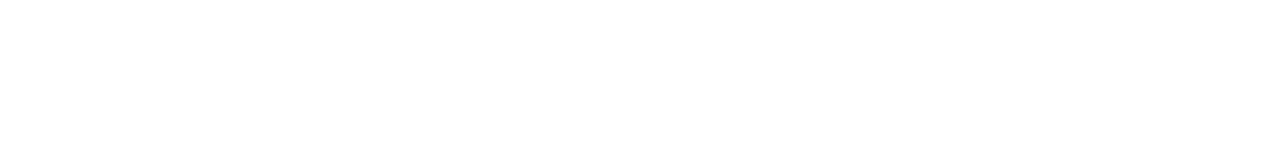
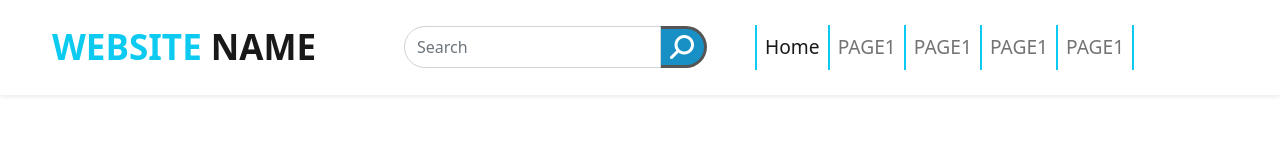
Before and after one commit to SyedJawwad/UI-Page, a plain HTML site: page index.html in a window 1280 px wide. Drawn offline with nearby package versions, Linux system fonts and the light colour scheme.

Commit message:
added nav bar

```diff
--- a/index.html
+++ b/index.html
@@ -1,5 +1,6 @@
 <!DOCTYPE html>
 <html>
+
 <head>
     <meta charset="utf-8">
     <meta http-equiv="X-UA-Compatible" content="IE=edge">
@@ -7,10 +8,62 @@
     <meta name="description" content="">
     <meta name="viewport" content="width=device-width, initial-scale=1">
     <link rel="stylesheet" href="/style.css">
+    <link href="https://cdn.jsdelivr.net/npm/bootstrap@5.2.3/dist/css/bootstrap.min.css" rel="stylesheet"
+        integrity="sha384-rbsA2VBKQhggwzxH7pPCaAqO46MgnOM80zW1RWuH61DGLwZJEdK2Kadq2F9CUG65" crossorigin="anonymous">
+    <link rel="stylesheet" href="https://cdnjs.cloudflare.com/ajax/libs/font-awesome/6.4.2/css/all.min.css"
+        integrity="sha512-z3gLpd7yknf1YoNbCzqRKc4qyor8gaKU1qmn+CShxbuBusANI9QpRohGBreCFkKxLhei6S9CQXFEbbKuqLg0DA=="
+        crossorigin="anonymous" referrerpolicy="no-referrer" />
 </head>
+
 <body>
+    <nav class="navbar navbar-expand-lg bg-white sticky-top navbar-light p-3 shadow-sm">
+        <div class="container-fluid">
+            <a class="navbar-brand px-4" href="#"><strong><span class="text-info">WEBSITE</span> NAME</strong></a>
+            <button class="navbar-toggler" type="button" data-bs-toggle="collapse" data-bs-target="#navbarTogglerDemo02"
+                aria-controls="navbarTogglerDemo02" aria-expanded="false" aria-label="Toggle navigation">
+                <span class="navbar-toggler-icon"></span>
+            </button>
+            <div class="collapse navbar-collapse" id="navbarTogglerDemo02">
+                <div class="d-flex my-1 align-items-center">
+                    <form action="#" method="#" role="search">
+                        <div class="input-group px-5">
+                            <input class="form-control" placeholder="Search" name="srch-term" id="ed-srch-term"
+                                type="text">
+                            <div class="input-group-btn">
+                                <button type="submit" id="searchbtn">
+                                    <i class="fa-solid fa-magnifying-glass fa-rotate-90" style="color: #ffffff;"></i>
+                                </button>
+                            </div>
+                        </div>
+                    </form>
+                </div>
 
+                <ul class="navbar-nav me-auto mb-2 mb-lg-0">
+                    <li class="nav-item">
+                        <a class="nav-link active border-start border-info border-2" aria-current="page" href="#">Home</a>
+                    </li>
+                    <li class="nav-item">
+                        <a class="nav-link border-start border-end  border-info border-2 " href="#">PAGE1</a>
+                    </li>
+                    <li class="nav-item">
+                        <a class="nav-link border-end  border-info border-2 " href="#">PAGE1</a>
+                    </li>
+                    <li class="nav-item">
+                        <a class="nav-link border-end  border-info border-2 " href="#">PAGE1</a>
+                    </li>
+                    <li class="nav-item">
+                        <a class="nav-link border-end  border-info border-2 " href="#">PAGE1</a>
+                    </li>
 
-        <script src="" async defer></script>
+                </ul>
+
+            </div>
+        </div>
+    </nav>
+
+    <script src="https://cdn.jsdelivr.net/npm/bootstrap@5.2.3/dist/js/bootstrap.bundle.min.js"
+        integrity="sha384-kenU1KFdBIe4zVF0s0G1M5b4hcpxyD9F7jL+jjXkk+Q2h455rYXK/7HAuoJl+0I4"
+        crossorigin="anonymous"></script>
 </body>
+
 </html>
--- a/style.css
+++ b/style.css
@@ -0,0 +1,37 @@
+.navbar-brand {
+    font-size: 24px !important;
+}
+
+@media (min-width: 992px) {
+    .navbar-brand {
+        font-size: 35px !important;
+    }
+}
+
+.form-control {
+    padding: 0px 10px 0 20px;
+    color: #333;
+    font-size: 24px;
+    font-weight: 500;
+    border: 3px solid #555;
+    height: auto;
+    border-radius: 50px 0 0 50px !important;
+}
+
+#searchbtn {
+    border: 0;
+    padding: 0px 10px;
+    color: #fff;
+    background: #1890c5;
+    font-size: 24px;
+    font-weight: 500;
+    border: 3px solid #555;
+    border-left: none;
+    height: auto;
+    border-radius: 0 50px 50px 0 !important;
+}
+
+.nav-link {
+    font-size: 1.2rem !important;
+    font-weight: 500 !important;
+}
```
Lines whose indentation alone changed are shown as unchanged.
